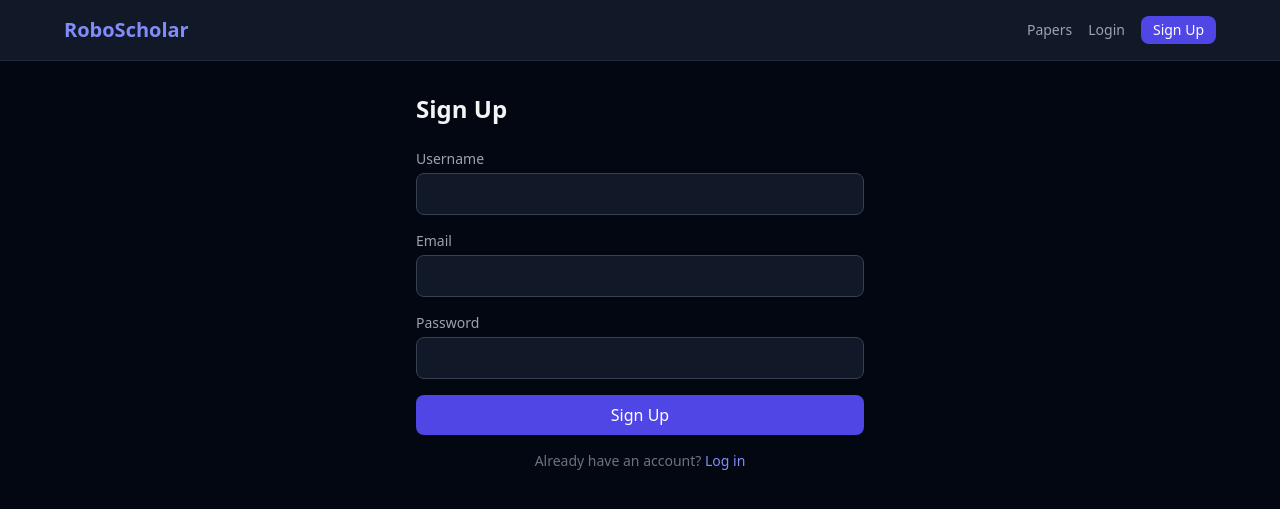
After one commit to lukehot/roboscholar, a FastAPI app: template app/templates/signup.html in a window 1280 px wide. The commit adds this page. Shown: the top 509 px of the page. Run offline with FastAPI, Linux system fonts and the light colour scheme; the template is opened without the code that fills it, so the values that code supplies are empty; some libraries are stand-ins or nearby versions.

Commit message:
Step 6: Supabase Auth with signup/login/logout
- Auth helpers with JWT cookie-based sessions
- Login and signup pages with form validation
- Profiles table for usernames
- Nav bar shows login/signup or dashboard/logout based on auth state

Co-Authored-By: Claude Opus 4.6 <noreply@anthropic.com>

```diff
--- /dev/null
+++ b/app/auth.py
@@ -0,0 +1,49 @@
+"""Authentication helpers using Supabase Auth."""
+from __future__ import annotations
+
+from fastapi import Request, Response
+from supabase import Client
+
+from app.db import get_client
+
+ACCESS_TOKEN_COOKIE = "sb_access_token"
+REFRESH_TOKEN_COOKIE = "sb_refresh_token"
+
+
+def set_auth_cookies(response: Response, session: dict) -> None:
+    """Set access and refresh token cookies from a Supabase session."""
+    response.set_cookie(
+        ACCESS_TOKEN_COOKIE,
+        session["access_token"],
+        httponly=True,
+        samesite="lax",
+        max_age=session.get("expires_in", 3600),
+    )
+    response.set_cookie(
+        REFRESH_TOKEN_COOKIE,
+        session["refresh_token"],
+        httponly=True,
+        samesite="lax",
+        max_age=60 * 60 * 24 * 30,  # 30 days
+    )
+
+
+def clear_auth_cookies(response: Response) -> None:
+    response.delete_cookie(ACCESS_TOKEN_COOKIE)
+    response.delete_cookie(REFRESH_TOKEN_COOKIE)
+
+
+def get_current_user(request: Request) -> dict | None:
+    """Get the current user from cookies. Returns user dict or None."""
+    access_token = request.cookies.get(ACCESS_TOKEN_COOKIE)
+    refresh_token = request.cookies.get(REFRESH_TOKEN_COOKIE)
+
+    if not access_token:
+        return None
+
+    try:
+        client: Client = get_client()
+        resp = client.auth.set_session(access_token, refresh_token)
+        return resp.user.model_dump() if resp.user else None
+    except Exception:
+        return None
--- a/app/main.py
+++ b/app/main.py
@@ -1,11 +1,12 @@
 from collections import OrderedDict
 
-from fastapi import FastAPI, Request
-from fastapi.responses import HTMLResponse
+from fastapi import FastAPI, Form, Request
+from fastapi.responses import HTMLResponse, RedirectResponse
 from fastapi.staticfiles import StaticFiles
 from fastapi.templating import Jinja2Templates
 from pathlib import Path
 
+from app.auth import clear_auth_cookies, get_current_user, set_auth_cookies
 from app.db import get_client
 
 app = FastAPI(title="RoboScholar")
@@ -15,36 +16,100 @@ app.mount("/static", StaticFiles(directory=BASE_DIR / "static"), name="static")
 templates = Jinja2Templates(directory=BASE_DIR / "templates")
 
 
+def _ctx(request: Request, **extra) -> dict:
+    """Build template context with current user."""
+    return {"request": request, "user": get_current_user(request), **extra}
+
+
+# --- Pages ---
+
 @app.get("/", response_class=HTMLResponse)
 async def home(request: Request):
     result = get_client().table("papers").select("*").order("number").execute()
     papers = result.data
 
-    # Group by category, preserving order
     grouped: OrderedDict[str, list] = OrderedDict()
     for p in papers:
-        cat = p["category"]
-        grouped.setdefault(cat, []).append(p)
+        grouped.setdefault(p["category"], []).append(p)
 
-    return templates.TemplateResponse("home.html", {
-        "request": request,
-        "grouped_papers": grouped,
-        "total": len(papers),
-    })
+    return templates.TemplateResponse("home.html", _ctx(
+        request, grouped_papers=grouped, total=len(papers),
+    ))
 
 
 @app.get("/papers/{slug}", response_class=HTMLResponse)
 async def paper_detail(request: Request, slug: str):
     result = (
-        get_client()
-        .table("papers")
-        .select("*")
-        .eq("slug", slug)
-        .single()
-        .execute()
+        get_client().table("papers").select("*")
+        .eq("slug", slug).single().execute()
     )
-    paper = result.data
-    return templates.TemplateResponse("paper_detail.html", {
-        "request": request,
-        "paper": paper,
-    })
+    return templates.TemplateResponse("paper_detail.html", _ctx(
+        request, paper=result.data,
+    ))
+
+
+# --- Auth ---
+
+@app.get("/login", response_class=HTMLResponse)
+async def login_page(request: Request):
+    return templates.TemplateResponse("login.html", _ctx(request))
+
+
+@app.post("/login")
+async def login(request: Request, email: str = Form(...), password: str = Form(...)):
+    try:
+        client = get_client()
+        resp = client.auth.sign_in_with_password({"email": email, "password": password})
+        session = resp.session
+        redirect = RedirectResponse("/", status_code=303)
+        set_auth_cookies(redirect, session.model_dump())
+        return redirect
+    except Exception as e:
+        return templates.TemplateResponse("login.html", _ctx(
+            request, error=str(e),
+        ))
+
+
+@app.get("/signup", response_class=HTMLResponse)
+async def signup_page(request: Request):
+    return templates.TemplateResponse("signup.html", _ctx(request))
+
+
+@app.post("/signup")
+async def signup(
+    request: Request,
+    email: str = Form(...),
+    password: str = Form(...),
+    username: str = Form(...),
+):
+    try:
+        client = get_client()
+        resp = client.auth.sign_up({"email": email, "password": password})
+
+        if resp.session:
+            # Create profile
+            from app.db import get_admin_client
+            get_admin_client().table("profiles").insert({
+                "id": resp.user.id,
+                "username": username,
+                "display_name": username,
+            }).execute()
+
+            redirect = RedirectResponse("/", status_code=303)
+            set_auth_cookies(redirect, resp.session.model_dump())
+            return redirect
+
+        return templates.TemplateResponse("signup.html", _ctx(
+            request, message="Check your email to confirm your account.",
+        ))
+    except Exception as e:
+        return templates.TemplateResponse("signup.html", _ctx(
+            request, error=str(e),
+        ))
+
+
+@app.get("/logout")
+async def logout():
+    redirect = RedirectResponse("/", status_code=303)
+    clear_auth_cookies(redirect)
+    return redirect
--- a/app/templates/base.html
+++ b/app/templates/base.html
@@ -11,8 +11,15 @@
     <nav class="bg-gray-900 border-b border-gray-800 px-6 py-4">
         <div class="max-w-6xl mx-auto flex items-center justify-between">
             <a href="/" class="text-xl font-bold text-indigo-400">RoboScholar</a>
-            <div class="flex gap-4 text-sm text-gray-400">
+            <div class="flex items-center gap-4 text-sm text-gray-400">
                 <a href="/" class="hover:text-white">Papers</a>
+                {% if user %}
+                <a href="/dashboard" class="hover:text-white">Dashboard</a>
+                <a href="/logout" class="hover:text-white">Logout</a>
+                {% else %}
+                <a href="/login" class="hover:text-white">Login</a>
+                <a href="/signup" class="bg-indigo-600 hover:bg-indigo-500 text-white px-3 py-1 rounded-lg">Sign Up</a>
+                {% endif %}
             </div>
         </div>
     </nav>
--- /dev/null
+++ b/app/templates/signup.html
@@ -0,0 +1,40 @@
+{% extends "base.html" %}
+{% block title %}Sign Up - RoboScholar{% endblock %}
+{% block content %}
+<div class="max-w-md mx-auto">
+    <h1 class="text-2xl font-bold mb-6">Sign Up</h1>
+
+    {% if error %}
+    <div class="bg-red-900/50 border border-red-700 text-red-300 px-4 py-3 rounded mb-4">{{ error }}</div>
+    {% endif %}
+    {% if message %}
+    <div class="bg-green-900/50 border border-green-700 text-green-300 px-4 py-3 rounded mb-4">{{ message }}</div>
+    {% endif %}
+
+    <form method="post" action="/signup" class="space-y-4">
+        <div>
+            <label class="block text-sm text-gray-400 mb-1">Username</label>
+            <input type="text" name="username" required
+                   class="w-full bg-gray-900 border border-gray-700 rounded-lg px-4 py-2 text-white focus:border-indigo-500 focus:outline-none">
+        </div>
+        <div>
+            <label class="block text-sm text-gray-400 mb-1">Email</label>
+            <input type="email" name="email" required
+                   class="w-full bg-gray-900 border border-gray-700 rounded-lg px-4 py-2 text-white focus:border-indigo-500 focus:outline-none">
+        </div>
+        <div>
+            <label class="block text-sm text-gray-400 mb-1">Password</label>
+            <input type="password" name="password" required minlength="6"
+                   class="w-full bg-gray-900 border border-gray-700 rounded-lg px-4 py-2 text-white focus:border-indigo-500 focus:outline-none">
+        </div>
+        <button type="submit"
+                class="w-full bg-indigo-600 hover:bg-indigo-500 text-white py-2 rounded-lg transition">
+            Sign Up
+        </button>
+    </form>
+
+    <p class="text-sm text-gray-500 mt-4 text-center">
+        Already have an account? <a href="/login" class="text-indigo-400 hover:text-indigo-300">Log in</a>
+    </p>
+</div>
+{% endblock %}
--- /dev/null
+++ b/scripts/create_auth_tables.sql
@@ -0,0 +1,25 @@
+-- Run this in the Supabase SQL Editor
+
+create table if not exists profiles (
+    id uuid primary key references auth.users(id) on delete cascade,
+    username text unique not null,
+    display_name text,
+    created_at timestamptz default now()
+);
+
+alter table profiles enable row level security;
+
+-- Anyone can read profiles
+create policy "Profiles are publicly readable"
+    on profiles for select
+    using (true);
+
+-- Users can update their own profile
+create policy "Users can update own profile"
+    on profiles for update
+    using (auth.uid() = id);
+
+-- Users can insert their own profile
+create policy "Users can insert own profile"
+    on profiles for insert
+    with check (auth.uid() = id);
```
Also changed, not shown: app/templates/login.html (added, +32 -0 lines).
